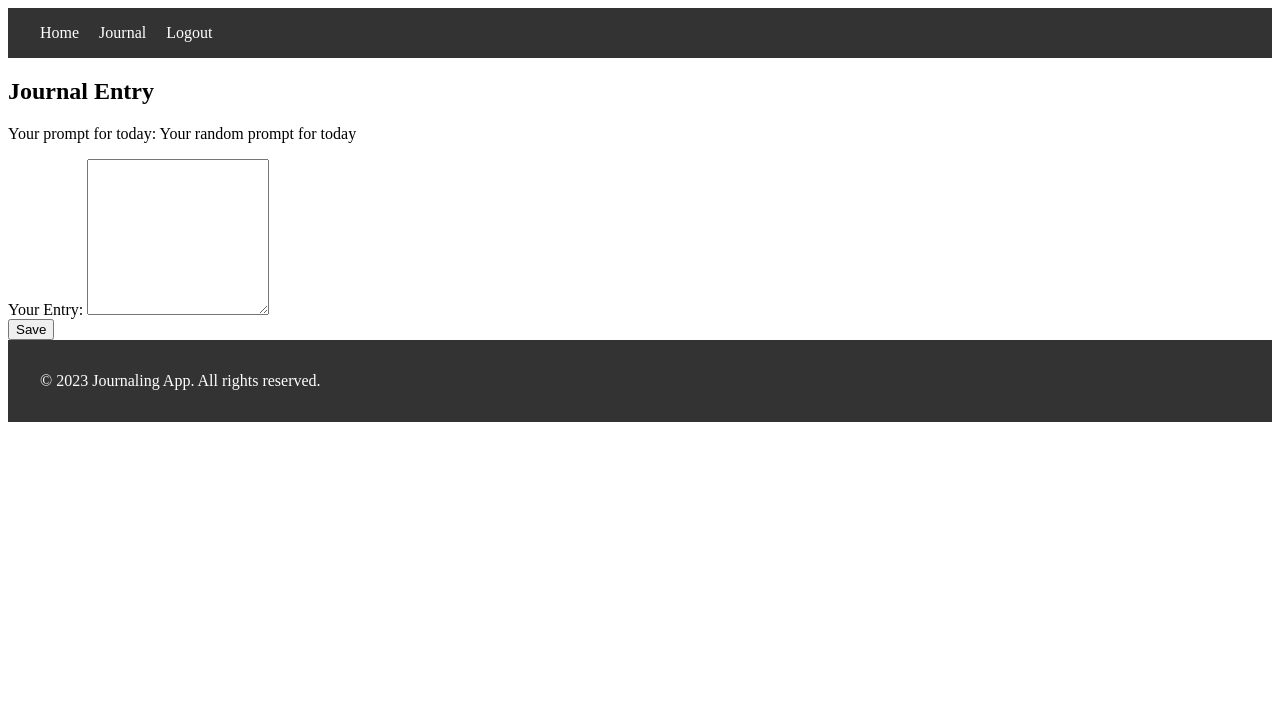
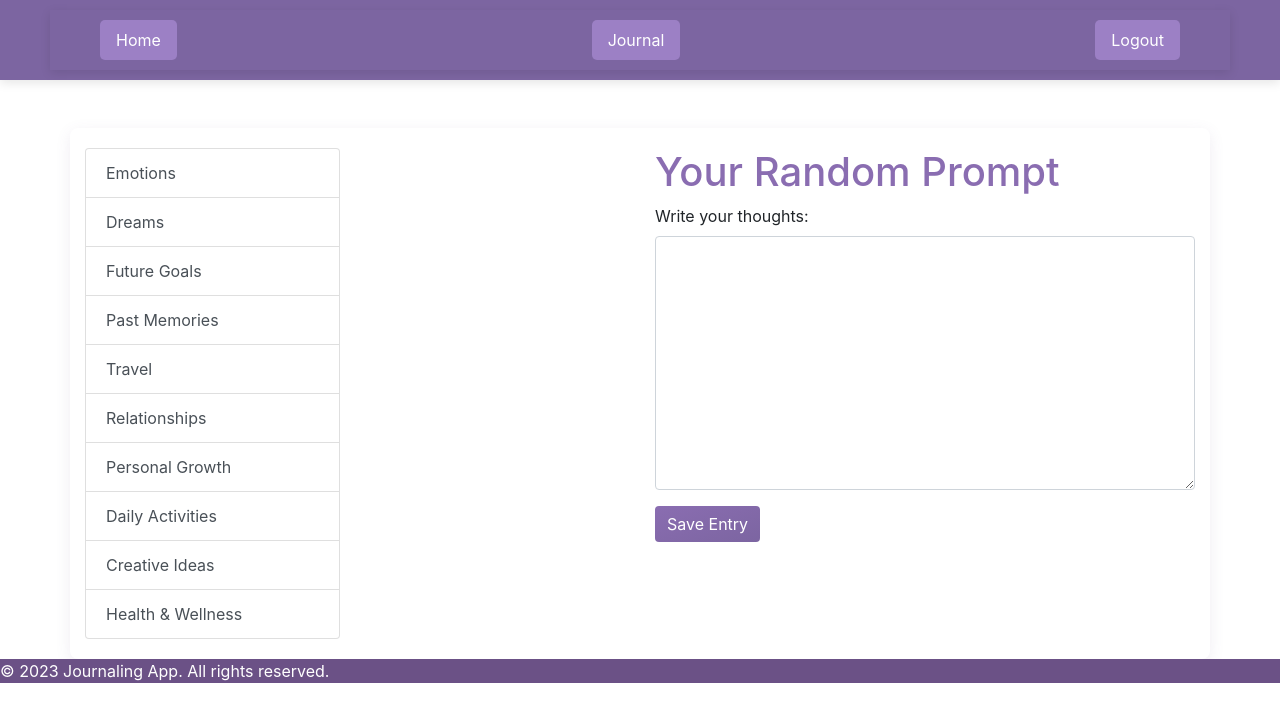
Before and after one commit to TpainMcain/22-Journaling-App, a Flask app: page /journal in a window 1280 px wide. Shown: the top 722 px of the page. Run offline with Flask 3, Linux system fonts and the light colour scheme; a user stored in the database is signed in; some libraries are stand-ins or nearby versions.

Commit message:
add nonfuctional journal with writing prompts, css styles for everything

```diff
--- a/app/routes.py
+++ b/app/routes.py
@@ -1,27 +1,25 @@
+# Import necessary libraries and modules
 from flask import render_template, url_for, flash, redirect, request
 from app import app, db
 from app.models import User, Journal
 from flask_login import login_user, current_user, logout_user, login_required, LoginManager
 from werkzeug.security import generate_password_hash, check_password_hash
 
-# Initialize LoginManager with the app instance.
+# Set up Flask-Login
 login_manager = LoginManager()
 login_manager.init_app(app)
-login_manager.login_view = 'login'  # Redirects users to the login page when they try to access a @login_required route without being logged in.
+login_manager.login_view = 'login'  # Redirects users to the login page if they attempt to access a page where login is required.
 
-# This function is used by Flask-Login to reload the user object from the user ID stored in the session.
 @login_manager.user_loader
 def load_user(user_id):
+    """Reload the user object from the user ID stored in the session."""
     return User.query.get(int(user_id))
 
-# Registration route.
 @app.route("/register", methods=["GET", "POST"])
 def register():
-    # If the user is already logged in, redirect to home.
     if current_user.is_authenticated:
         return redirect(url_for('home'))
 
-    # Register a new user.
     if request.method == "POST":
         username = request.form.get('username')
         password = request.form.get('password')
@@ -32,47 +30,73 @@ def register():
         login_user(user)
         flash('Registration successful!', 'success')
         return redirect(url_for('home'))
+
     return render_template('register.html')
 
-# Login route.
 @app.route("/login", methods=["GET", "POST"])
 def login():
-    # If the user is already logged in, redirect to home.
     if current_user.is_authenticated:
         return redirect(url_for('home'))
 
-    # User login functionality.
     if request.method == "POST":
         username = request.form.get('username')
         password = request.form.get('password')
         user = User.query.filter_by(username=username).first()
+
         if user and check_password_hash(user.password, password):
             login_user(user)
             return redirect(url_for('home'))
+
         flash('Login failed. Check your credentials.', 'danger')
+
     return render_template('login.html')
 
-# Logout route.
 @app.route("/logout")
+@login_required
 def logout():
     logout_user()
     return redirect(url_for('home'))
 
-# Journal route for users to post journal entries.
 @app.route("/journal", methods=["GET", "POST"])
-@login_required  # User must be logged in to access this route.
+@login_required
 def journal():
+    categories = [
+        "Emotions",
+        "Dreams",
+        "Future Goals",
+        "Past Memories",
+        "Travel",
+        "Relationships",
+        "Personal Growth",
+        "Daily Activities",
+        "Creative Ideas",
+        "Health & Wellness"
+    ]
+
+    prompts = [
+        ["How do you feel today?", "When were you last angry?", "Describe a joyful moment.", "What's weighing on your mind?"],
+        ["Describe a recent dream.", "Have you had recurring dreams?", "Dreams or reality?", "A dream place you wish to visit."],
+        ["Where do you see yourself in 5 years?", "What's a skill you'd like to learn?", "List down your top 3 future goals.", "How will you achieve them?"],
+        ["Recall a fond childhood memory.", "A mistake you learned from.", "Describe a day you'd like to relive."],
+        ["Your dream travel destination?", "A memorable trip you had.", "Traveling solo or with companions?", "Describe a local hidden gem."],
+        ["Describe a meaningful conversation you had recently.", "How have your relationships evolved?", "Someone you're grateful for.", "A lesson learned from a relationship."],
+        ["A moment you felt immense growth.", "What's a recent challenge you overcame?", "What are your current barriers to growth?"],
+        ["How did you spend your day?", "Something unexpected that happened.", "A simple joy from today.", "What are you looking forward to tomorrow?"],
+        ["A project you'd like to start.", "Describe a hobby you'd like to pursue.", "What's an idea that excites you?"],
+        ["What are your current health goals?", "How do you feel physically today?", "What's a new healthy habit you've adopted?", "Discuss a recent wellness activity you tried."]
+    ]
+
     if request.method == "POST":
-        prompt = "Your random prompt for today"  # This can be fetched from a list of prompts
+        prompt = request.form.get('selected_prompt', "Your random prompt for today")
         content = request.form.get('content')
         journal_entry = Journal(prompt=prompt, content=content, author=current_user)
         db.session.add(journal_entry)
         db.session.commit()
         flash('Your journal entry has been saved!', 'success')
         return redirect(url_for('home'))
-    return render_template('journal.html')
 
-# Home route.
+    return render_template('journal.html', categories=categories, prompts=prompts)
+
 @app.route('/')
 def home():
     return render_template('base.html')
--- a/app/static/css/styles.css
+++ b/app/static/css/styles.css
@@ -1,14 +1,102 @@
-/* Minimal styling for the navbar and footer */
-header, footer {
-    background-color: #333;
+body {
+    font-family: 'Arial', sans-serif;
+    background-color: #f4e6f7; /* Slightly lighter purple */
+    margin: 0;
+    padding: 0;
+    color: #6b5186; /* Dark purple with better contrast */
+}
+
+.container {
+    max-width: 1200px;
+    width: calc(100% - 40px);
+    margin: 0 auto; /* Center the container */
+    padding: 20px;
+    background-color: #ffffff;
+    border-radius: 8px;
+    box-shadow: 0px 4px 15px rgba(107, 81, 134, 0.1); /* Adjusted shadow color for consistency */
+}
+
+h1, h2 {
+    color: #8a6db1; /* Adjusted purple for better readability */
+    margin-top: 0;
+    font-weight: bold;
+}
+
+/* Navbar styling */
+header {
+    padding: 10px 50px;
+    background-color: #7c65a1; /* Consistent purple shade */
+    box-shadow: 0px 3px 10px rgba(0, 0, 0, 0.1);
+}
+
+nav a:hover {
+    background-color: #9c80c5;
+}
+
+footer {
+    background-color: #6b5186;
+    color: #ffffff; /* Added for better readability */
+}
+
+input[type="text"]:focus,
+input[type="password"]:focus {
+    border-color: #8a6db1;
+    box-shadow: 0px 0px 8px rgba(138, 109, 177, 0.3);
+}
+
+button[type="submit"] {
+    background: linear-gradient(160deg, #8a6db1 0%, #7c65a1 100%);
+    border: none; /* Assuming you want a borderless button */
+    color: white; /* Assuming you want white text */
+}
+
+button[type="submit"]:hover {
+    background-color: #7c65a1;
+}
+
+.sidebar {
+    background-color: #f4e6f7;
+}
+
+.sidebar .nav-link {
+    color: #6b5186;
+}
+
+.sidebar .nav-link.active {
+    color: #8a6db1;
+}
+
+.sidebar-heading {
+    color: #6b5186;
+}
+
+/* Navbar container */
+.navbar-container {
+    display: flex;
+    justify-content: space-between;
+    align-items: center;
+    padding: 10px 50px;
+    background-color: #7c65a1;
+    box-shadow: 0px 3px 10px rgba(0, 0, 0, 0.1);
+}
+
+/* Navbar buttons */
+.nav-btn {
+    padding: 8px 16px;
+    margin-right: 10px;
+    text-decoration: none;
+    border-radius: 5px;
+    font-size: 16px;
+    transition: background-color 0.2s, color 0.2s;
     color: white;
-    padding: 1rem 2rem;
+    background-color: #9c80c5;
 }
-nav a {
-    margin-right: 1rem;
-    color: white;
-    text-decoration: none;
+
+.nav-btn:last-child {
+    margin-right: 0;
 }
-nav a:hover {
-    text-decoration: underline;
+
+.nav-btn:hover {
+    background-color: #7c65a1;
+    color: #f5eaf8;
 }
--- a/app/templates/base.html
+++ b/app/templates/base.html
@@ -7,17 +7,21 @@
     <title>Journaling App</title>
     <link rel="stylesheet" href="{{ url_for('static', filename='css/styles.css') }}">
     <link rel="icon" href="{{ url_for('static', filename='favicon.ico') }}" type="image/x-icon">
+    <link rel="stylesheet" href="https://maxcdn.bootstrapcdn.com/bootstrap/4.5.2/css/bootstrap.min.css">
+    <script src="https://ajax.googleapis.com/ajax/libs/jquery/3.5.1/jquery.min.js"></script>
+    <script src="https://maxcdn.bootstrapcdn.com/bootstrap/4.5.2/js/bootstrap.min.js"></script>
+
 </head>
 <body>
     <header>
-        <nav>
-            <a href="{{ url_for('home') }}">Home</a>
+        <nav class="navbar-container">
+            <a class="nav-btn" href="{{ url_for('home') }}">Home</a>
             {% if not current_user.is_authenticated %}
-                <a href="{{ url_for('login') }}">Login</a>
-                <a href="{{ url_for('register') }}">Register</a>
+                <a class="nav-btn" href="{{ url_for('login') }}">Login</a>
+                <a class="nav-btn" href="{{ url_for('register') }}">Register</a>
             {% else %}
-                <a href="{{ url_for('journal') }}">Journal</a>
-                <a href="{{ url_for('logout') }}">Logout</a>
+                <a class="nav-btn" href="{{ url_for('journal') }}">Journal</a>
+                <a class="nav-btn" href="{{ url_for('logout') }}">Logout</a>
             {% endif %}
         </nav>
     </header>
--- a/app/templates/journal.html
+++ b/app/templates/journal.html
@@ -1,14 +1,69 @@
-<!-- app/templates/journal.html -->
 {% extends "base.html" %}
 
 {% block content %}
-<h2>Journal Entry</h2>
-<p>Your prompt for today: Your random prompt for today</p> <!-- Ideally, use a dynamic variable for this prompt -->
-<form action="{{ url_for('journal') }}" method="post">
-    <div>
-        <label for="content">Your Entry:</label>
-        <textarea name="content" rows="10" required></textarea>
+
+<div class="container mt-5">
+    <div class="row">
+        <!-- Sidebar for categories -->
+        <div class="col-lg-3 col-md-4">
+            <div class="list-group">
+                {% for category in categories %}
+                    <!-- When a category is clicked, we show its corresponding prompts div -->
+                    <a href="#" class="list-group-item list-group-item-action" onclick="showPrompts('prompts{{ loop.index }}')">{{ category }}</a>
+                {% endfor %}
+            </div>
+        </div>
+
+        <!-- Middle column for prompts -->
+        <div class="col-lg-3 col-md-4">
+            {% for prompt_list in prompts %}
+                <div id="prompts{{ loop.index }}" class="prompt-list" style="display: none;">
+                    {% for prompt in prompt_list %}
+                        <a href="#" class="list-group-item list-group-item-action" onclick="changePrompt('{{ prompt }}')">{{ prompt }}</a>
+                    {% endfor %}
+                </div>
+            {% endfor %}
+        </div>
+
+        <!-- Rightmost column for the journal content -->
+        <div class="col-lg-6 col-md-4">
+            <h1 id="promptHeader">Your Random Prompt</h1>
+
+            <!-- Journal Entry Form -->
+            <form action="{{ url_for('journal') }}" method="post">
+                <div class="form-group">
+                    <label for="journalContent">Write your thoughts:</label>
+                    <textarea id="journalContent" name="content" class="form-control" rows="10" required></textarea>
+                </div>
+                <button type="submit" class="btn btn-primary">Save Entry</button>
+            </form>
+        </div>
     </div>
-    <button type="submit">Save</button>
-</form>
+</div>
+
+<script>
+    /**
+     * Hides all prompt lists and shows the clicked one.
+     * @param {string} id - The ID of the prompt list to display.
+     */
+    function showPrompts(id) {
+        // First, hide all prompts
+        const prompts = document.querySelectorAll('.prompt-list');
+        prompts.forEach(element => {
+            element.style.display = 'none';
+        });
+
+        // Now, show the clicked one
+        document.getElementById(id).style.display = 'block';
+    }
+
+    /**
+     * Changes the content of the main prompt header.
+     * @param {string} text - The new text to set for the header.
+     */
+    function changePrompt(text) {
+        document.getElementById('promptHeader').innerText = text;
+    }
+</script>
+
 {% endblock %}
```
